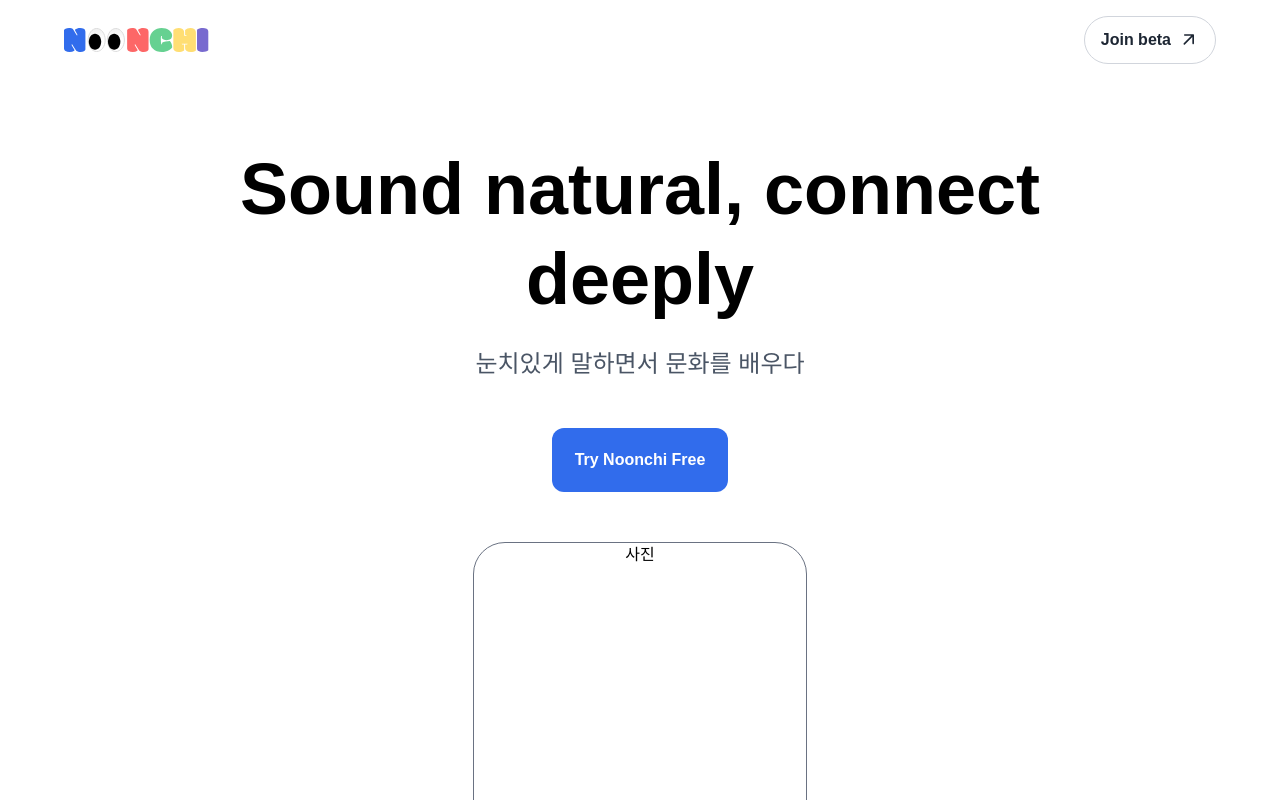
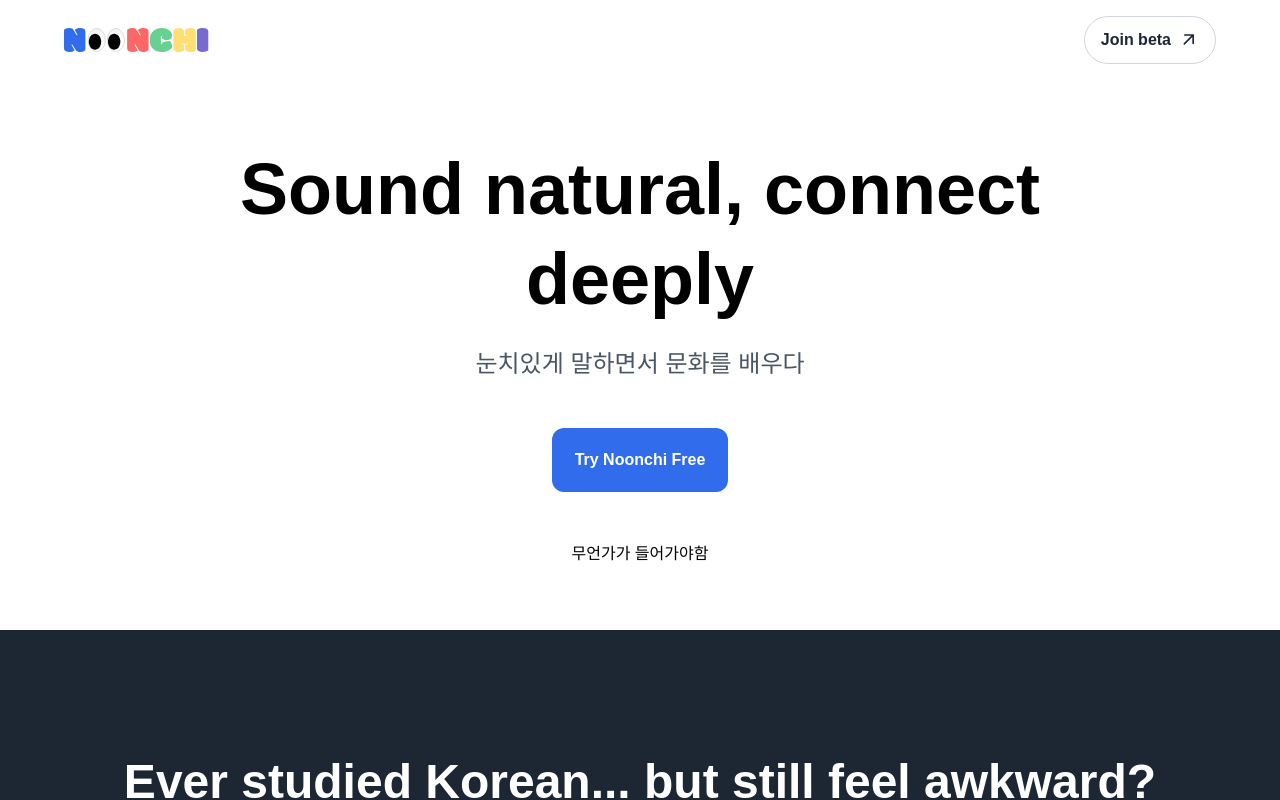
Before and after one commit to SH701/noonchi-landing, a Next.js app: page / in a window 1280 px wide. Shown: the top 800 px of the page. Built offline with nearby package versions, Linux system fonts and the light colour scheme.

Commit message:
수정해야할거 표시

```diff
--- a/components/landing.tsx
+++ b/components/landing.tsx
@@ -11,9 +11,7 @@ export default function LandingPage() {
         <button className="w-44 h-16 bg-[#316CEC] text-white rounded-xl font-semibold hover:bg-blue-800 transition-colors">
           Try Noonchi Free
         </button>
-        <div className="mx-auto mt-12.5 h-[500px] w-[334px] border rounded-t-4xl border-gray-500">
-          사진
-        </div>
+        <div className="mx-auto mt-12.5 ">무언가가 들어가야함</div>
       </section>
     </div>
   );
```
